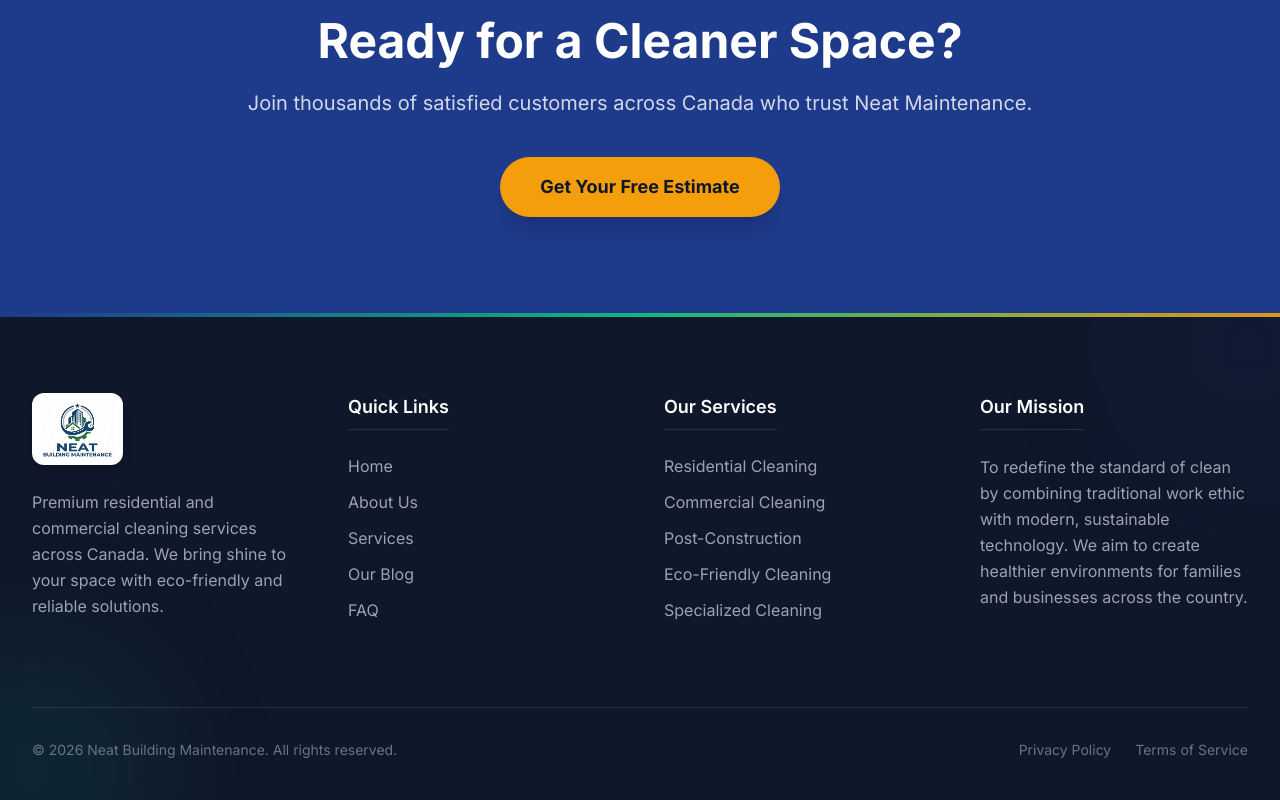
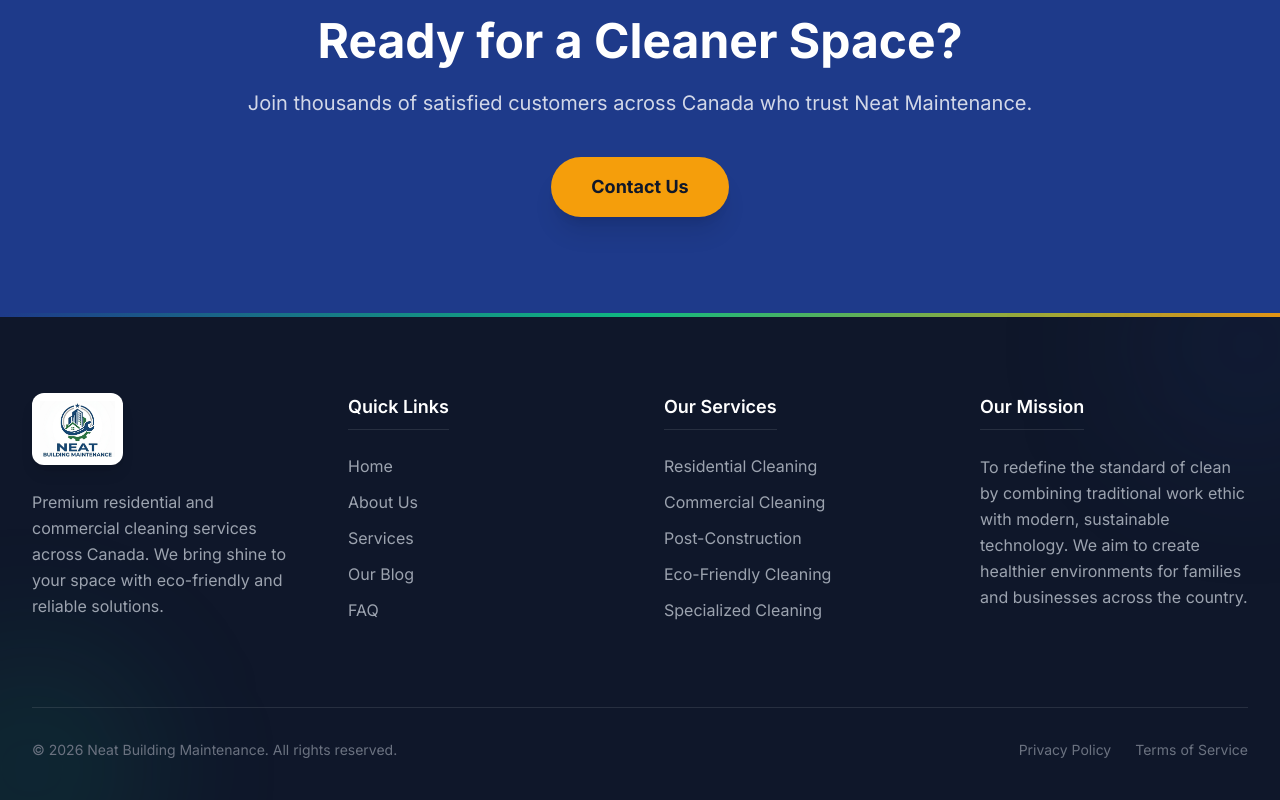
Before and after one commit to kritikakandhari/NeatBuildingMaintanence, a React (Vite) app: page / in a window 1280 px wide. Shown: the part 3841-4641 px from the top of the page. Built offline with nearby package versions, Linux system fonts and the light colour scheme.

Commit message:
Change CTA button text to Contact Us

```diff
--- a/src/pages/Home.jsx
+++ b/src/pages/Home.jsx
@@ -230,7 +230,7 @@
               to="/contact"
               className="inline-block bg-accent hover:bg-accent/90 text-dark px-10 py-4 rounded-full font-bold text-lg transition-all shadow-xl hover:shadow-2xl hover:-translate-y-1"
             >
-              Get Your Free Estimate
+              Contact Us
             </Link>
           </motion.div>
         </div>
```
